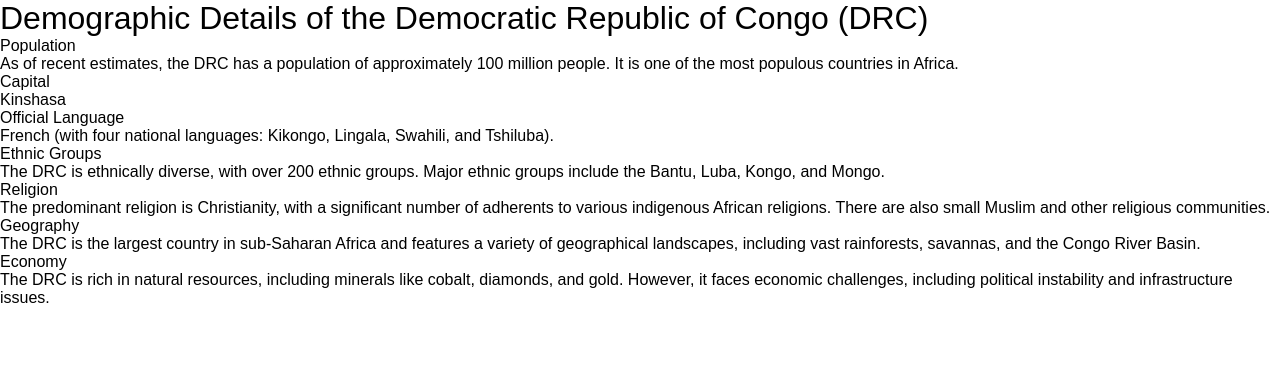
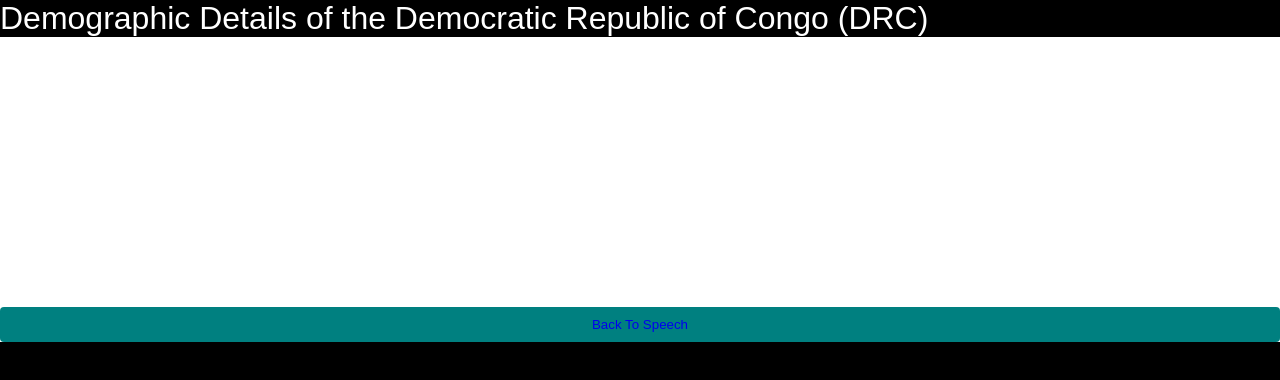
Before and after one commit to MukuJhansi/main, a website: page html/DRC.html in a window 1280 px wide. Drawn offline with Linux system fonts and the light colour scheme.

Commit message:
updated styles

```diff
--- a/html/DRC.html
+++ b/html/DRC.html
@@ -22,5 +22,6 @@
             <li><dl><dt>Economy</dt><dd>The DRC is rich in natural resources, including minerals like cobalt, diamonds, and gold. However, it faces economic challenges, including political instability and infrastructure issues.</dd></dl></li>
         </ul>
     </div>
+    <button><a href="/speech">Back To Speech</a></button>
 </body>
 </html>
--- a/styles/drc.css
+++ b/styles/drc.css
@@ -15,6 +15,8 @@ textarea,
     margin: 0;
     padding: 0;
     overflow-wrap: normal;
+    background-color: black;
+    color: #fff;
 }
 
 * {
@@ -41,3 +43,12 @@ body {
 a{
     text-decoration: none;
 }
+button {
+    background-color: teal;
+    color: #fff;
+    padding: 10px;
+    border: none;
+    border-radius: 4px;
+    cursor: pointer;
+    width: 100%;
+}
--- a/styles/speech.css
+++ b/styles/speech.css
@@ -15,6 +15,8 @@ textarea,
     margin: 0;
     padding: 0;
     overflow-wrap: normal;
+    background-color: black;
+    color: #fff;
 }
 
 * {
@@ -41,3 +43,12 @@ body {
 a{
     text-decoration: none;
 }
+button {
+    background-color: teal;
+    color: #fff;
+    padding: 10px;
+    border: none;
+    border-radius: 4px;
+    cursor: pointer;
+    width: 100%;
+}
```
